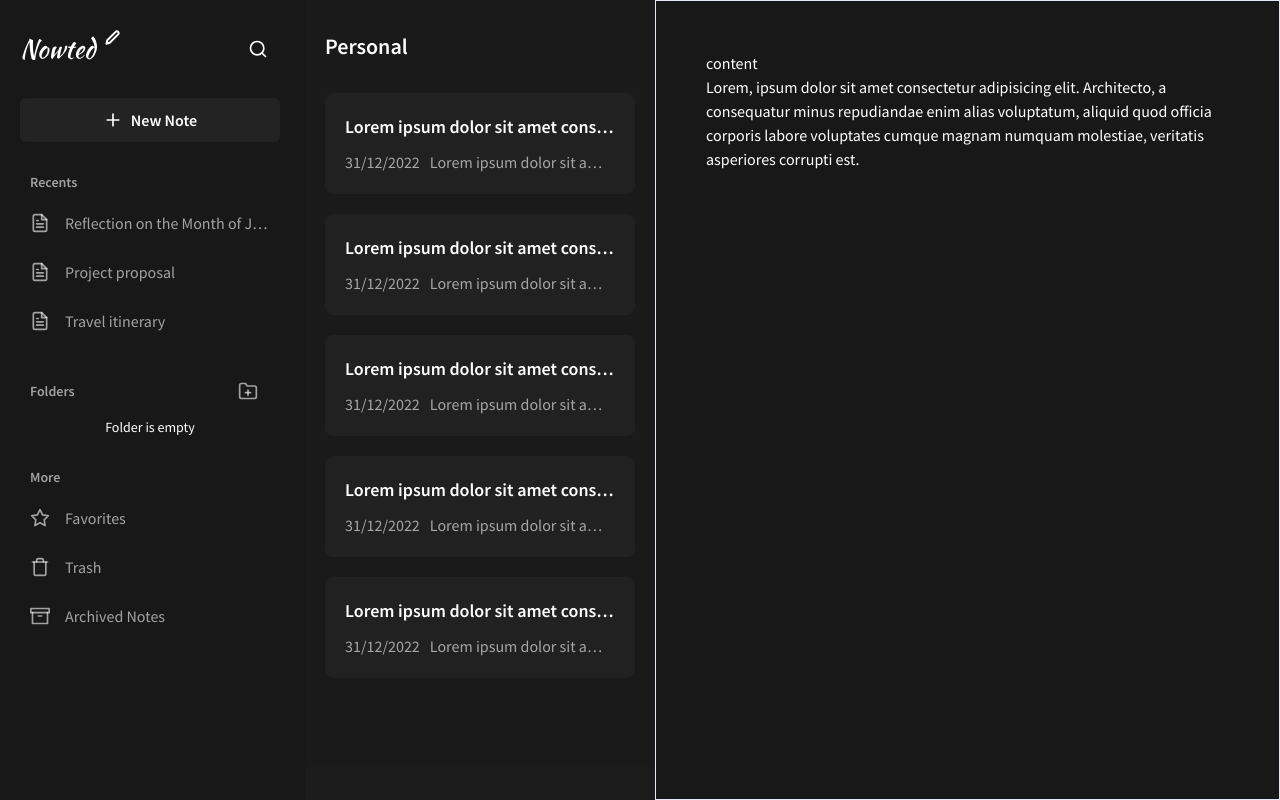
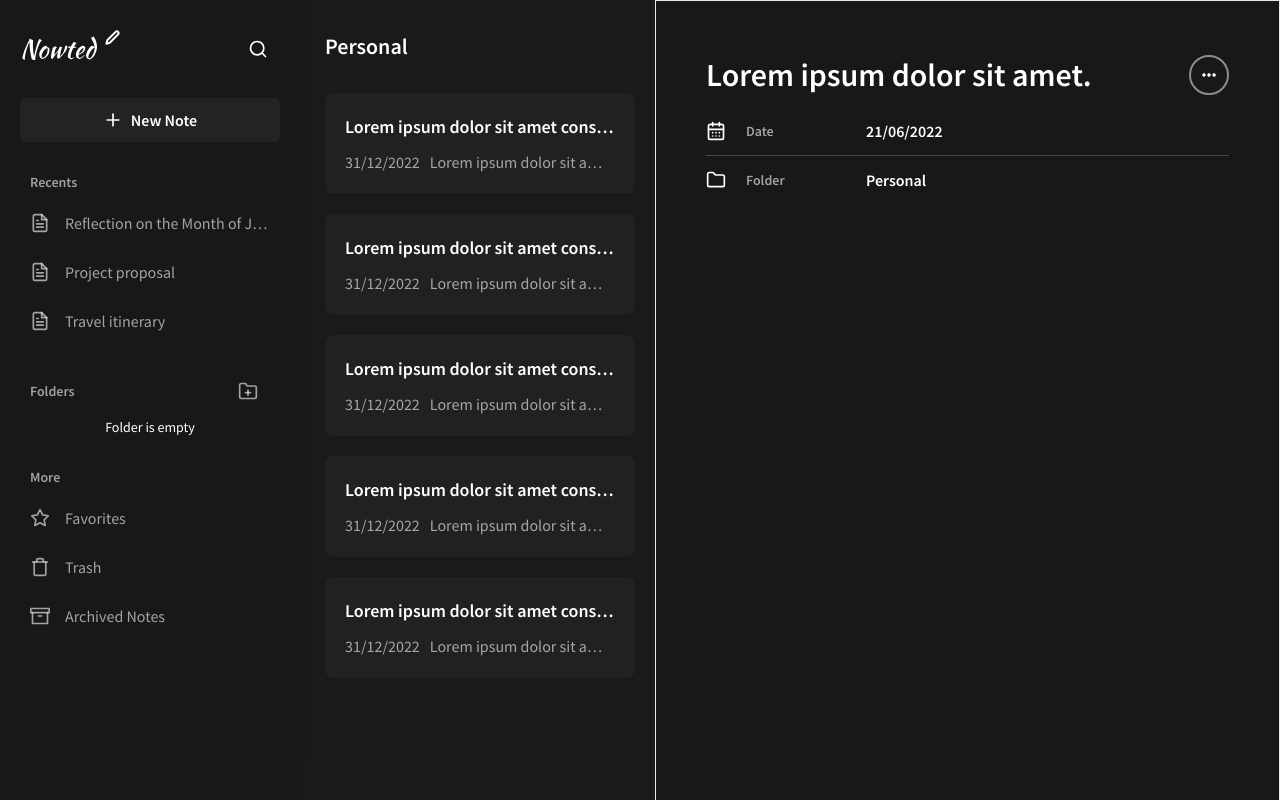
Before and after one commit to saefulbarkah/nowted-app, a Next.js app: page /note/121115 in a window 1280 px wide. Shown: the top 800 px of the page. Built offline with nearby package versions, Linux system fonts and the light colour scheme.

Commit message:
add: note pages

```diff
--- a/next.config.js
+++ b/next.config.js
@@ -1,4 +1,8 @@
 /** @type {import('next').NextConfig} */
-const nextConfig = {}
+const nextConfig = {
+  experimental: {
+    serverActions: true,
+  },
+};
 
-module.exports = nextConfig
+module.exports = nextConfig;
--- a/src/app/note/[id]/page.tsx
+++ b/src/app/note/[id]/page.tsx
@@ -1,3 +1,5 @@
+"use server";
+import Note from "@/components/NoteEditor/Note";
 import React from "react";
 
 type Props = {
@@ -12,17 +14,11 @@ export async function generateMetadata({ params }: Props) {
   };
 }
 
-function page({ params }: any) {
+async function page({ params }: any) {
   console.log(params);
   return (
     <div>
-      content
-      <p>
-        Lorem, ipsum dolor sit amet consectetur adipisicing elit. Architecto, a
-        consequatur minus repudiandae enim alias voluptatum, aliquid quod
-        officia corporis labore voluptates cumque magnam numquam molestiae,
-        veritatis asperiores corrupti est.
-      </p>
+      <Note />
     </div>
   );
 }
--- /dev/null
+++ b/src/components/NoteEditor/Note.tsx
@@ -0,0 +1,38 @@
+"use client";
+import React from "react";
+import Dvider from "../ui/Dvider";
+import { LuCalendarDays, LuFolder } from "react-icons/lu";
+import NoteMenuList from "./NoteMenuList";
+
+const Note = () => {
+  return (
+    <div className="flex flex-col gap-5">
+      <div className="flex justify-between items-center">
+        <h2 className="font-semibold text-[32px] text-white">
+          Lorem ipsum dolor sit amet.
+        </h2>
+        <NoteMenuList />
+      </div>
+      <div className="flex flex-col gap-3">
+        <div className="flex gap-5 items-center">
+          <LuCalendarDays className="text-[20px]" />
+          <p className="font-semibold text-white/[60%] w-[100px] text-[14px]">
+            Date
+          </p>
+          <p className="font-semibold text-white">21/06/2022</p>
+        </div>
+        <Dvider />
+        <div className="flex gap-5 items-center">
+          <LuFolder className="text-[20px]" />
+          <p className="font-semibold text-white/[60%] w-[100px] text-[14px]">
+            Folder
+          </p>
+          <p className="font-semibold text-white">Personal</p>
+        </div>
+      </div>
+      <div className="min-h-screen">{/* <EditorComponent /> */}</div>
+    </div>
+  );
+};
+
+export default Note;
--- /dev/null
+++ b/src/components/NoteEditor/NoteMenuList.tsx
@@ -0,0 +1,57 @@
+import React from "react";
+import {
+  DropdownMenu,
+  DropdownMenuItem,
+  DropdownMenuTrigger,
+} from "../ui/dropdown-menu";
+import { DropdownMenuContent } from "@radix-ui/react-dropdown-menu";
+import { Button } from "../ui/button";
+import { SlOptions } from "react-icons/sl";
+import Link from "next/link";
+import { FiArchive, FiStar, FiTrash } from "react-icons/fi";
+import { MoreType } from "../Sidebar/MoreMenu";
+import Dvider from "../ui/Dvider";
+
+function NoteMenuList() {
+  const more: MoreType = [
+    { name: "Favorites", href: "/favorites", icon: <FiStar /> },
+    { name: "Archived Notes", href: "/archived-notes", icon: <FiArchive /> },
+    { name: "Delete", href: "/trash", icon: <FiTrash /> },
+  ];
+  return (
+    <>
+      <DropdownMenu>
+        <DropdownMenuTrigger
+          asChild
+          className="focus-visible:ring-0 focus-visible:ring-offset-0"
+        >
+          <Button
+            className="rounded-full border-[2px] border-white/[50%] p-0 h-[40px] w-[40px]"
+            variant={"ghost"}
+          >
+            <SlOptions />
+          </Button>
+        </DropdownMenuTrigger>
+        <DropdownMenuContent className="bg-[#333333] p-[15px] translate-y-2 rounded-xl text-white w-[202px] absolute right-0 translate-x-5">
+          <div className="flex flex-col gap-[15px]">
+            {more.map((item, i) => (
+              <>
+                {i === 2 && <Dvider />}
+                <DropdownMenuItem className="focus:bg-transparent focus:text-white text-white/[50%] cursor-pointer text-[16px]">
+                  <Link href={"#"} key={i}>
+                    <div className="flex items-center gap-[15px]">
+                      <div className="text-[20px]">{item.icon}</div>
+                      <p className="truncate">{item.name}</p>
+                    </div>
+                  </Link>
+                </DropdownMenuItem>
+              </>
+            ))}
+          </div>
+        </DropdownMenuContent>
+      </DropdownMenu>
+    </>
+  );
+}
+
+export default NoteMenuList;
--- /dev/null
+++ b/src/components/NoteEditor/index.tsx
@@ -0,0 +1,2 @@
+export * from "./Note";
+export * from "./NoteMenuList";
--- /dev/null
+++ b/src/components/ui/Dvider.tsx
@@ -0,0 +1,8 @@
+import { ClassProp } from "class-variance-authority/dist/types";
+import React from "react";
+
+function Dvider({ className }: { className?: string }) {
+  return <div className={`bg-white/[20%] w-full h-[1px] ${className}`}></div>;
+}
+
+export default Dvider;
--- /dev/null
+++ b/src/components/ui/select.tsx
@@ -0,0 +1,120 @@
+"use client"
+
+import * as React from "react"
+import * as SelectPrimitive from "@radix-ui/react-select"
+import { Check, ChevronDown } from "lucide-react"
+
+import { cn } from "@/lib/utils"
+
+const Select = SelectPrimitive.Root
+
+const SelectGroup = SelectPrimitive.Group
+
+const SelectValue = SelectPrimitive.Value
+
+const SelectTrigger = React.forwardRef<
+  React.ElementRef<typeof SelectPrimitive.Trigger>,
+  React.ComponentPropsWithoutRef<typeof SelectPrimitive.Trigger>
+>(({ className, children, ...props }, ref) => (
+  <SelectPrimitive.Trigger
+    ref={ref}
+    className={cn(
+      "flex h-10 w-full items-center justify-between rounded-md border border-input bg-transparent px-3 py-2 text-sm ring-offset-background placeholder:text-muted-foreground focus:outline-none focus:ring-2 focus:ring-ring focus:ring-offset-2 disabled:cursor-not-allowed disabled:opacity-50",
+      className
+    )}
+    {...props}
+  >
+    {children}
+    <SelectPrimitive.Icon asChild>
+      <ChevronDown className="h-4 w-4 opacity-50" />
+    </SelectPrimitive.Icon>
+  </SelectPrimitive.Trigger>
+))
+SelectTrigger.displayName = SelectPrimitive.Trigger.displayName
+
+const SelectContent = React.forwardRef<
+  React.ElementRef<typeof SelectPrimitive.Content>,
+  React.ComponentPropsWithoutRef<typeof SelectPrimitive.Content>
+>(({ className, children, position = "popper", ...props }, ref) => (
+  <SelectPrimitive.Portal>
+    <SelectPrimitive.Content
+      ref={ref}
+      className={cn(
+        "relative z-50 min-w-[8rem] overflow-hidden rounded-md border bg-popover text-popover-foreground shadow-md animate-in fade-in-80",
+        position === "popper" && "translate-y-1",
+        className
+      )}
+      position={position}
+      {...props}
+    >
+      <SelectPrimitive.Viewport
+        className={cn(
+          "p-1",
+          position === "popper" &&
+            "h-[var(--radix-select-trigger-height)] w-full min-w-[var(--radix-select-trigger-width)]"
+        )}
+      >
+        {children}
+      </SelectPrimitive.Viewport>
+    </SelectPrimitive.Content>
+  </SelectPrimitive.Portal>
+))
+SelectContent.displayName = SelectPrimitive.Content.displayName
+
+const SelectLabel = React.forwardRef<
+  React.ElementRef<typeof SelectPrimitive.Label>,
+  React.ComponentPropsWithoutRef<typeof SelectPrimitive.Label>
+>(({ className, ...props }, ref) => (
+  <SelectPrimitive.Label
+    ref={ref}
+    className={cn("py-1.5 pl-8 pr-2 text-sm font-semibold", className)}
+    {...props}
+  />
+))
+SelectLabel.displayName = SelectPrimitive.Label.displayName
+
+const SelectItem = React.forwardRef<
+  React.ElementRef<typeof SelectPrimitive.Item>,
+  React.ComponentPropsWithoutRef<typeof SelectPrimitive.Item>
+>(({ className, children, ...props }, ref) => (
+  <SelectPrimitive.Item
+    ref={ref}
+    className={cn(
+      "relative flex w-full cursor-default select-none items-center rounded-sm py-1.5 pl-8 pr-2 text-sm outline-none focus:bg-accent focus:text-accent-foreground data-[disabled]:pointer-events-none data-[disabled]:opacity-50",
+      className
+    )}
+    {...props}
+  >
+    <span className="absolute left-2 flex h-3.5 w-3.5 items-center justify-center">
+      <SelectPrimitive.ItemIndicator>
+        <Check className="h-4 w-4" />
+      </SelectPrimitive.ItemIndicator>
+    </span>
+
+    <SelectPrimitive.ItemText>{children}</SelectPrimitive.ItemText>
+  </SelectPrimitive.Item>
+))
+SelectItem.displayName = SelectPrimitive.Item.displayName
+
+const SelectSeparator = React.forwardRef<
+  React.ElementRef<typeof SelectPrimitive.Separator>,
+  React.ComponentPropsWithoutRef<typeof SelectPrimitive.Separator>
+>(({ className, ...props }, ref) => (
+  <SelectPrimitive.Separator
+    ref={ref}
+    className={cn("-mx-1 my-1 h-px bg-muted", className)}
+    {...props}
+  />
+))
+SelectSeparator.displayName = SelectPrimitive.Separator.displayName
+
+export {
+  Select,
+  SelectGroup,
+  SelectValue,
+  SelectTrigger,
+  SelectContent,
+  SelectLabel,
+  SelectItem,
+  SelectSeparator,
+}
```
Also changed, not shown: package.json (+9 -0 lines), 1 other file (tests, documents, lock files or other folders).
